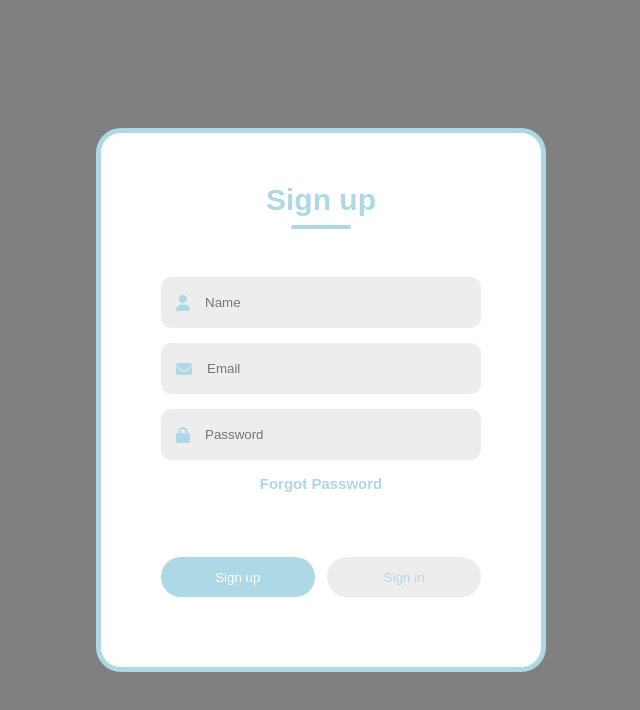
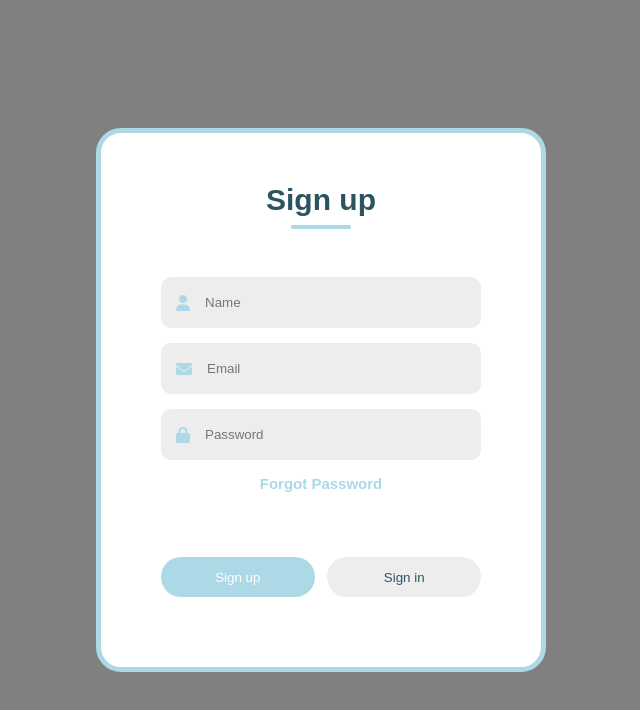
Before and after one commit to harshitbharali/Projects, a plain HTML site: page SIgnup_page.html in a window 1280 px wide. Shown: the whole page, without its empty margins (319-959 px from the left). Drawn offline with Linux system fonts and the light colour scheme.

Commit message:
added contrast to the buttons and the title

```diff
--- a/style.css
+++ b/style.css
@@ -26,7 +26,7 @@ body{
 .form-box h1{
     font-size: 30px;
     margin-bottom: 60px;
-    color: lightblue;
+    color: #2b5360;
     position: relative;
 }
 
@@ -102,5 +102,5 @@ form p a{
 
 .btn-field button.disable{
     background: rgb(237, 237, 237);
-    color: lightblue;
+    color: #2b5360;
 }
```
